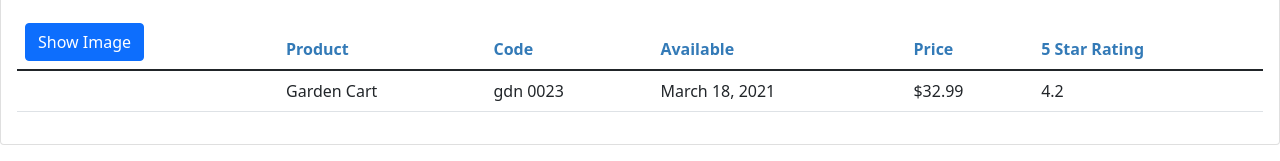
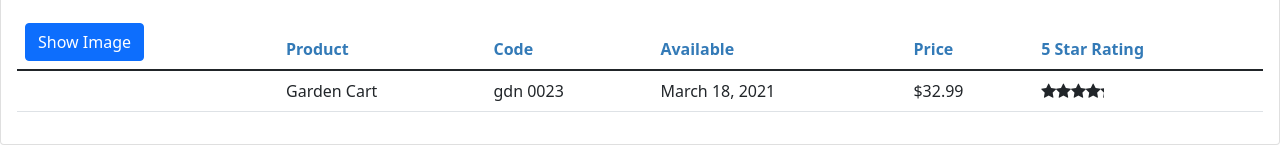
Before and after one commit to rsh456/APM, an Angular app: page / in a window 1280 px wide. Shown: the part 181-342 px from the top of the page. Built offline with nearby package versions, Linux system fonts and the light colour scheme.

Commit message:
add a nest component, handle data and events

```diff
--- a/src/app/app.module.ts
+++ b/src/app/app.module.ts
@@ -4,12 +4,14 @@
 import { ProductListComponent } from './products/product-list.component';
 import { FormsModule } from '@angular/forms';
 import { ConvertToSpacesPipe } from './shared/convert-to-spaces.pipe';
+import { StarComponent } from './shared/star.component';
 
 @NgModule({
   declarations: [
     AppComponent,
     ProductListComponent,
-    ConvertToSpacesPipe
+    ConvertToSpacesPipe,
+    StarComponent
   ],
   imports: [
     BrowserModule,
--- a/src/app/products/product-list.component.html
+++ b/src/app/products/product-list.component.html
@@ -44,7 +44,9 @@
               <td>{{ product.productCode | lowercase | convertToSpaces:'-'}}</td>
               <td>{{ product.releaseDate }}</td>
               <td>{{ product.price | currency:'USD':'symbol':'1.2-2'}}</td>
-              <td>{{ product.starRating }}</td>
+              <td><pm-star [rating]='product.starRating'
+                (ratingClicked)="onRatingClicked($event)"
+                ></pm-star></td>
             </tr>
           </tbody>
         </table>
--- a/src/app/products/product-list.component.ts
+++ b/src/app/products/product-list.component.ts
@@ -56,6 +56,9 @@
   }
   ngOnInit(): void{
     this.listFilter = 'cart';
-    //console.log('In OnInit');
+  }
+
+  onRatingClicked(message:string):void{
+    this.pageTitle = 'Product List: '+message;
   }
 }
--- a/src/app/shared/star.component.html
+++ b/src/app/shared/star.component.html
@@ -1,6 +1,7 @@
 <div class="crop"
      [style.width.px]="cropWidth"
-     [title]="rating">
+     [title]="rating"
+     (click)='onClick()'>
   <div style="width: 75px">
     <span class="fa fa-star"></span>
     <span class="fa fa-star"></span>
--- /dev/null
+++ b/src/app/shared/star.component.ts
@@ -0,0 +1,22 @@
+import { Component,EventEmitter, Input, OnChanges, Output, SimpleChanges } from "@angular/core";
+
+@Component({
+    selector: 'pm-star',
+    templateUrl: './star.component.html',
+    styleUrls: ['./star.component.css']
+})
+
+export class StarComponent implements OnChanges{
+    @Input() rating:number = 0;
+    cropWidth: number =75;
+    @Output() ratingClicked: EventEmitter<string>=
+        new EventEmitter<string>();
+
+    ngOnChanges(changes: SimpleChanges): void {
+        this.cropWidth = this.rating*75/5;
+    }
+
+    onClick():void{
+        this.ratingClicked.emit(`The rating ${this.rating} was clicked`)
+    }
+}
```
